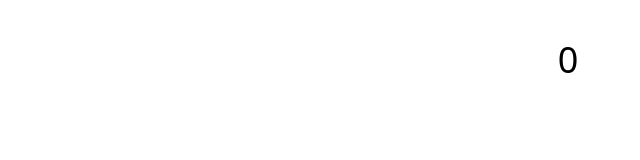
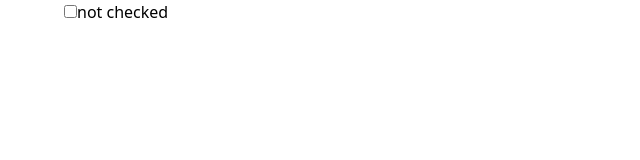
Before and after one commit to yourwpmadesimple/react-hooks, a React (Create React App) app: page / in a window 1280 px wide. Shown: the top 160 px of the page, without its empty margins (72-712 px from the left). Built offline with nearby package versions, Linux system fonts and the light colour scheme.

Commit message:
checkbox using useState

```diff
--- a/src/App.js
+++ b/src/App.js
@@ -1,19 +1,18 @@
-import React, { useReducer } from "react";
+import React, { useState, useReducer } from "react";
 
 
 function App() {
-  const [ number, setNumber ] = useReducer((
-    number, newNumber) => number + newNumber,
-    0
-  );
+  const [ checked, setChecked ] = useState(false);
   return (
     <div>
-      <h1
-        className="center"
-        onClick={ () => setNumber(1) }
-      >
-        { number }
-      </h1>
+      <input
+        type={ `checkbox` }
+        value={ checked }
+        onClick={ () =>
+          setChecked((checked) => !checked)
+        }
+      />
+      { checked ? "checked" : "not checked" }
     </div>
   );
 }
```
